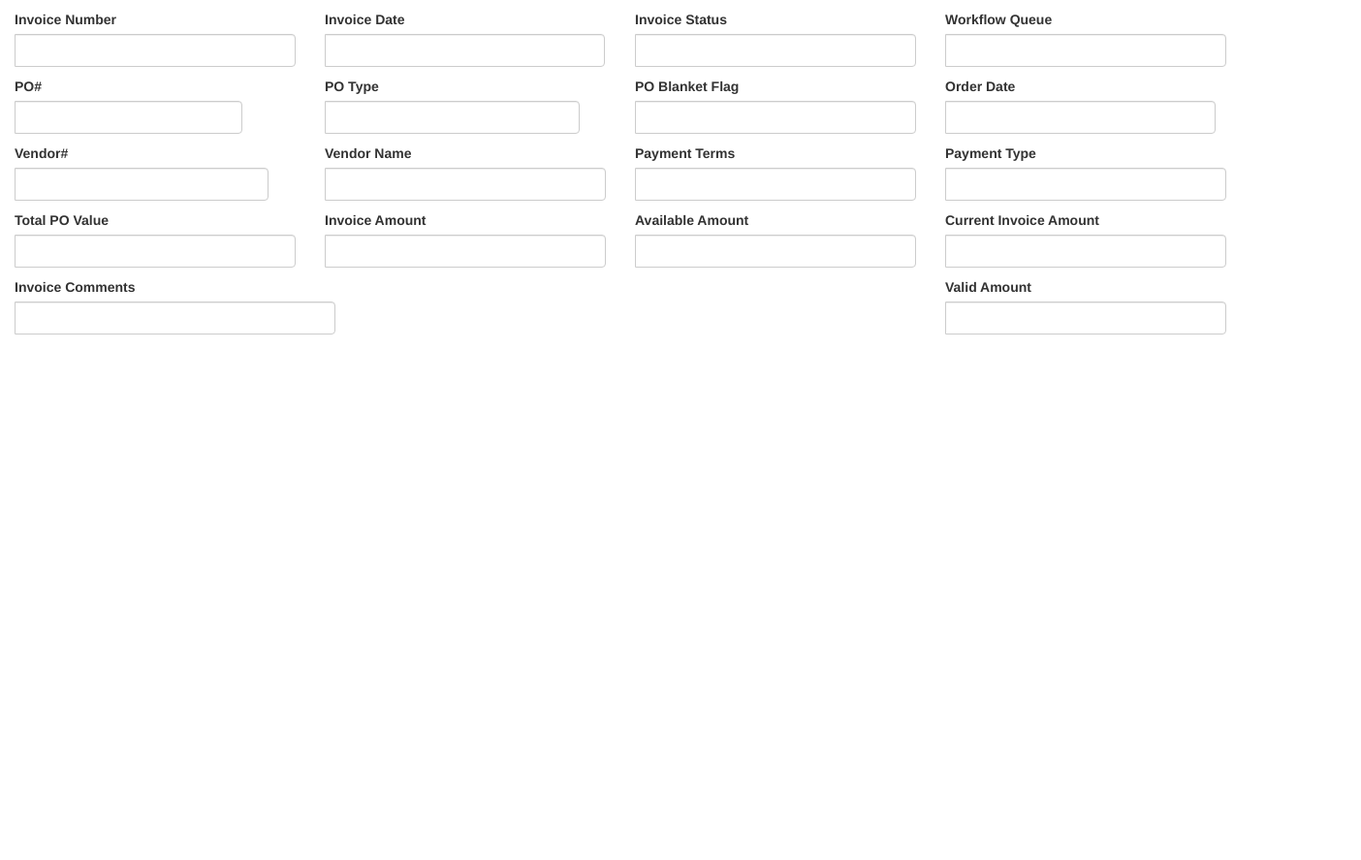
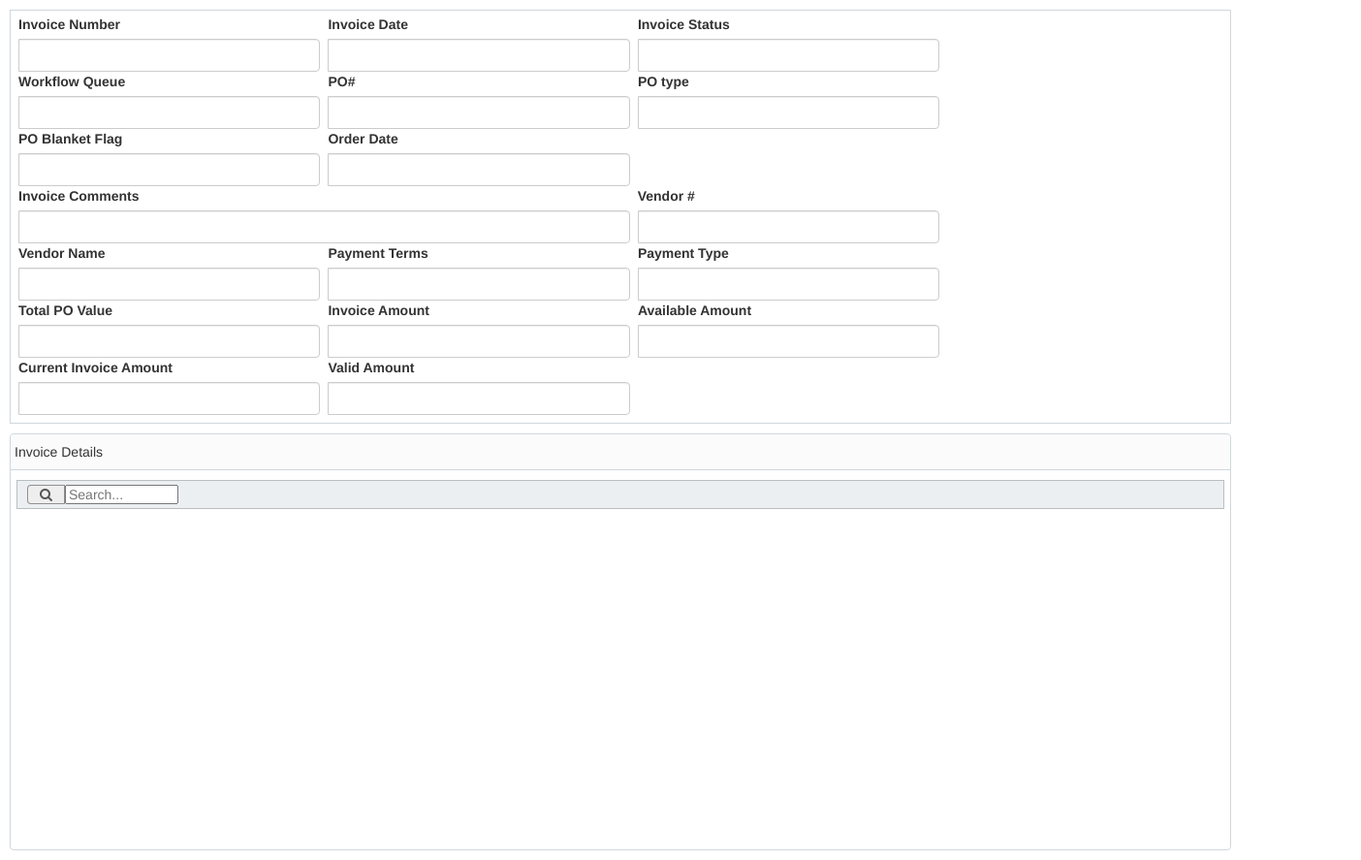
Before and after one commit to jsilverior/invoice-table, a plain HTML site: page index.html in a window 1280 px wide. Shown: the whole page at 97% size, 1404 px wide, since content can reach past the window. Before the commit the page ends 800 px from the top, so only its background shows below. Drawn offline with nearby package versions, Linux system fonts and the light colour scheme; a script that the page names is missing.

Commit message:
Adds borders and validation

```diff
--- a/index.html
+++ b/index.html
@@ -12,166 +12,133 @@
       integrity="sha384-BVYiiSIFeK1dGmJRAkycuHAHRg32OmUcww7on3RYdg4Va+PmSTsz/K68vbdEjh4u"
       crossorigin="anonymous"
     />
-
+    <link
+      rel="stylesheet"
+      href="https://cdnjs.cloudflare.com/ajax/libs/font-awesome/4.7.0/css/font-awesome.min.css"
+    />
     <link rel="stylesheet" href="./styles.css" />
   </head>
   <body>
-    <!-- /.row -->
-    <div class="row row_spacing">
-      <div class="col-lg-3">
-        <div class="input-group">
+    <div class="inputs_conteiner">
+      <div class="input-group input_size">
         <label for="exampleInputEmail1">Invoice Number</label>
-          <input type="text" class="form-control" aria-label="..." />
+        <input
+          id="invoice_number_input"
+          type="text"
+          class="form-control"
+          aria-label="..."
+          required
+        />
       </div>
-        <!-- /input-group -->
-      </div>
-      <div class="col-lg-3">
-        <div class="input-group">
+      <div class="input-group input_size">
         <label for="exampleInputEmail1">Invoice Date</label>
         <input type="text" class="form-control" aria-label="..." />
       </div>
-        <!-- /input-group -->
-      </div>
-      <div class="col-lg-3">
-        <div class="input-group">
+      <div class="input-group input_size">
         <label for="exampleInputEmail1">Invoice Status</label>
         <input type="text" class="form-control" aria-label="..." />
       </div>
-        <!-- /input-group -->
-      </div>
-      <!-- /.col-lg-3 -->
-      <div class="col-lg-3">
-        <div class="input-group">
+      <div class="input-group input_size">
         <label for="exampleInputEmail1">Workflow Queue</label>
         <input type="text" class="form-control" aria-label="..." />
       </div>
-        <!-- /input-group -->
-      </div>
-      <!-- /.col-lg-3 -->
-    </div>
-    <!-- /.row -->
-    <div class="row row_spacing">
-      <div class="col-lg-3">
-        <div class="input-group">
+      <div class="input-group input_size">
         <label for="exampleInputEmail1">PO#</label>
         <input type="text" class="form-control" aria-label="..." />
       </div>
-        <!-- /input-group -->
-      </div>
-      <div class="col-lg-3">
-        <div class="input-group">
-          <label for="exampleInputEmail1">PO Type</label>
+      <div class="input-group input_size">
+        <label for="exampleInputEmail1">PO type</label>
         <input type="text" class="form-control" aria-label="..." />
       </div>
-        <!-- /input-group -->
-      </div>
-      <div class="col-lg-3">
-        <div class="input-group">
+      <div class="input-group input_size">
         <label for="exampleInputEmail1">PO Blanket Flag</label>
         <input type="text" class="form-control" aria-label="..." />
       </div>
-        <!-- /input-group -->
-      </div>
-      <!-- /.col-lg-3 -->
-      <div class="col-lg-3">
-        <div class="input-group">
+      <div class="input-group input_size">
         <label for="exampleInputEmail1">Order Date</label>
         <input type="text" class="form-control" aria-label="..." />
       </div>
-        <!-- /input-group -->
-      </div>
-      <!-- /.col-lg-3 -->
-    </div>
-    <!-- /.row -->
-    <div class="row row_spacing">
-      <div class="col-lg-3">
-        <div class="input-group">
-          <label for="exampleInputEmail1">Vendor#</label>
+      <div class="input-group large_input_size">
+        <label for="exampleInputEmail1">Invoice Comments</label>
         <input type="text" class="form-control" aria-label="..." />
       </div>
-        <!-- /input-group -->
+      <div class="input-group input_size">
+        <label for="exampleInputEmail1">Vendor #</label>
+        <input type="text" class="form-control" aria-label="..." />
       </div>
-      <div class="col-lg-3">
-        <div class="input-group">
+      <div class="input-group input_size">
         <label for="exampleInputEmail1">Vendor Name</label>
         <input type="text" class="form-control" aria-label="..." />
       </div>
-        <!-- /input-group -->
-      </div>
-      <div class="col-lg-3">
-        <div class="input-group">
+      <div class="input-group input_size">
         <label for="exampleInputEmail1">Payment Terms</label>
         <input type="text" class="form-control" aria-label="..." />
       </div>
-        <!-- /input-group -->
-      </div>
-      <!-- /.col-lg-3 -->
-      <div class="col-lg-3">
-        <div class="input-group">
+      <div class="input-group input_size">
         <label for="exampleInputEmail1">Payment Type</label>
         <input type="text" class="form-control" aria-label="..." />
       </div>
-        <!-- /input-group -->
-      </div>
-      <!-- /.col-lg-3 -->
-    </div>
-    <!-- /.row -->
-
-    <div class="row row_spacing">
-      <div class="col-lg-3">
-        <div class="input-group">
+      <div class="input-group input_size">
         <label for="exampleInputEmail1">Total PO Value</label>
         <input type="text" class="form-control" aria-label="..." />
       </div>
-        <!-- /input-group -->
-      </div>
-      <div class="col-lg-3">
-        <div class="input-group">
+      <div class="input-group input_size">
         <label for="exampleInputEmail1">Invoice Amount</label>
         <input type="text" class="form-control" aria-label="..." />
       </div>
-        <!-- /input-group -->
-      </div>
-      <div class="col-lg-3">
-        <div class="input-group">
+      <div class="input-group input_size">
         <label for="exampleInputEmail1">Available Amount</label>
         <input type="text" class="form-control" aria-label="..." />
       </div>
-        <!-- /input-group -->
-      </div>
-      <!-- /.col-lg-3 -->
-      <div class="col-lg-3">
-        <div class="input-group">
+      <div class="input-group input_size">
         <label for="exampleInputEmail1">Current Invoice Amount</label>
         <input type="text" class="form-control" aria-label="..." />
       </div>
-        <!-- /input-group -->
-      </div>
-      <!-- /.col-lg-3 -->
-    </div>
-    <!-- /.row -->
-    <div class="row row_spacing">
-      <div class="col-lg-9">
-        <div class="input-group">
-          <label for="exampleInputEmail1">Invoice Comments</label>
-          <input type="text" class="form-control" aria-label="..." />
-        </div>
-        <!-- /input-group -->
-      </div>
-      <div class="col-lg-3">
-        <div class="input-group">
+      <div class="input-group input_size">
         <label for="exampleInputEmail1">Valid Amount</label>
         <input type="text" class="form-control" aria-label="..." />
       </div>
-        <!-- /input-group -->
+    </div>
+
+    <div class="table_container">
+      <div class="table_container_header">Invoice Details</div>
+      <div class="table_container_body">
+        <div class="table_tool_bar">
+          <div
+            class="input-group"
+            id="query_bar_container"
+            style="margin-left: 10px"
+          >
+            <span class="input-group input-group-addon" id="search-addon">
+              <i class="fa fa-search" aria-hidden="true"></i>
+            </span>
+            <input
+              type="text"
+              aria-label="..."
+              class="table_grid_search_bar"
+              id="filter-text-box"
+              oninput="onFilterTextBoxChanged()"
+              placeholder="Search..."
+            />
           </div>
         </div>
-    <!-- /.row -->
-
-    <div
-      id="myGrid"
-      style="height: 345px; width: 1404px"
-      class="ag-theme-alpine table_spacing"
-    ></div>
+        <div id="myGrid" style="height: 345px" class="ag-theme-alpine"></div>
+      </div>
+    </div>
+    <script>
+      const invoiceNumberInput = document.getElementById(
+        "invoice_number_input"
+      );
+      if (invoiceNumberInput) {
+        invoiceNumberInput.addEventListener("blur", (event) => {
+          const value = event.target.value;
+          if (value?.length) {
+            invoiceNumberInput.classList.remove("invalid_input");
+            return;
+          }
+          invoiceNumberInput.classList.add("invalid_input");
+        });
+      }
+    </script>
   </body>
 </html>
--- a/main.js
+++ b/main.js
@@ -13,6 +13,14 @@ class GenericEditorAsRenderer {
   refresh(params) {
     return false;
   }
+}
+
+function handleInputCellStyle(params) {
+  return {
+    color: "white",
+    "background-color": params.value >= 2000 ? "#ffa726" : "#4caf50",
+    padding: "0 4px",
+  };
 }
 
 const columnDefs = [
@@ -36,21 +44,13 @@ const columnDefs = [
   {
     field: "invoice_detail_cost",
     headerName: "Invoice Detail Cost",
-    cellStyle: {
-      color: "white",
-      "background-color": "#4caf50",
-      padding: "0 4px",
-    },
+    cellStyle: handleInputCellStyle,
     cellRenderer: GenericEditorAsRenderer,
   },
   {
     field: "valid_detail_cost",
     headerName: "Valid Detail Cost",
-    cellStyle: {
-      color: "white",
-      "background-color": "#4caf50",
-      padding: "0 4px",
-    },
+    cellStyle: handleInputCellStyle,
     cellRenderer: GenericEditorAsRenderer,
   },
 ];
@@ -64,7 +64,7 @@ const rowData = [
     invoice_detail_amount: "1",
     available_amount: "10000",
     invoice_detail_cost: "1000",
-    valid_detail_cost: "1000",
+    valid_detail_cost: "2000",
   },
   {
     lineItem: 123452,
@@ -81,7 +81,7 @@ const rowData = [
     po_detail_amount: "10,000",
     invoice_detail_amount: "0",
     available_amount: "10000",
-    invoice_detail_cost: "1000",
+    invoice_detail_cost: "3000",
     valid_detail_cost: "1000",
   },
   {
@@ -127,12 +127,23 @@ const gridOptions = {
   columnDefs: columnDefs,
   rowData: rowData,
   singleClickEdit: true,
+  rowStyle: { background: "fafafa" },
+  getRowStyle: (params) => {
+    if (params.node.rowIndex % 2 !== 0) {
+      return { background: "#e1f5fea8" };
+    }
+  },
   defaultColDef: {
     resizable: true,
     sortable: true,
     filter: true,
+    getQuickFilterText: function (params) {
+      return params.value;
+    },
   },
   multiSortKey: "ctrl",
+  pagination: true,
+  sideBar: true,
 };
 
 // setup the grid after the page has finished loading
@@ -140,3 +151,9 @@ document.addEventListener("DOMContentLoaded", () => {
   const gridDiv = document.querySelector("#myGrid");
   new agGrid.Grid(gridDiv, gridOptions);
 });
+// function to filter with search bar
+function onFilterTextBoxChanged() {
+  gridOptions.api.setQuickFilter(
+    document.getElementById("filter-text-box").value
+  );
+}
--- a/styles.css
+++ b/styles.css
@@ -1,11 +1,84 @@
+.ag-theme-alpine {
+  --ag-header-column-resize-handle-height: 100%;
+}
+
 .row_spacing {
   margin: 10px 0;
-}
-
-.table_spacing {
-  margin-top: 16px;
 }
 
 .ag-theme-alpine .ag-text-field-input {
   color: black !important;
 }
+
+.ag-theme-alpine .ag-header {
+  background: rgb(236, 239, 241);
+  background: linear-gradient(
+    0deg,
+    rgb(236, 235, 235) 1%,
+    rgba(236, 239, 241, 0.521) 50%
+  );
+}
+
+.ag-paging-panel {
+  height: 30px;
+}
+
+.input_size {
+  width: 40ch;
+  margin: 0 4px;
+}
+
+.large_input_size {
+  width: 81ch;
+  margin: 0 4px;
+}
+
+.invalid_input {
+  border: 1px solid red;
+}
+
+.table_container {
+  border: 1px solid #cfd8dc;
+  margin: 10px;
+  border-radius: 4px;
+}
+
+.table_container_header {
+  background-color: rgba(236, 239, 241, 0.239);
+  border-bottom: 1px solid #cfd8dc;
+  padding: 8px 4px;
+}
+
+.table_container_body {
+  padding: 6px;
+}
+
+.table_tool_bar {
+  padding: 4px 0;
+  border: 1px solid #b9bec0;
+  background-color: #eceff1;
+  margin-top: 4px;
+}
+
+.table_grid_search_bar {
+  height: 12px;
+  padding: 8px 2px;
+  width: 15ch;
+}
+
+#search-addon {
+  height: 10px;
+  padding: 2px 12px;
+  border: 1px solid rgba(0, 0, 0, 0.397);
+}
+.table_grid_search_bar:focus {
+  outline: none;
+}
+
+.inputs_conteiner {
+  display: flex;
+  flex-wrap: wrap;
+  border: 1px solid #cfd8dc;
+  margin: 10px;
+  padding: 4px 4px 8px 4px;
+}
```
Lines whose indentation alone changed are shown as unchanged.
